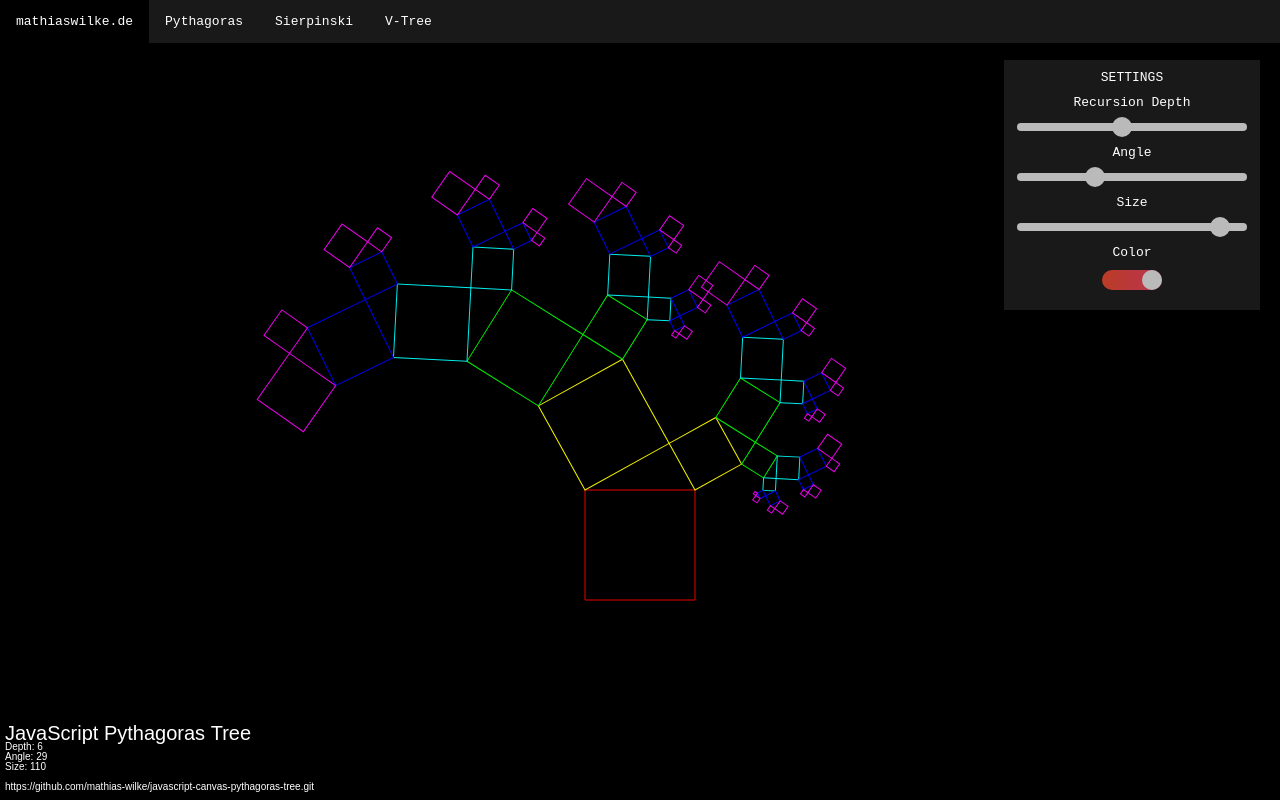
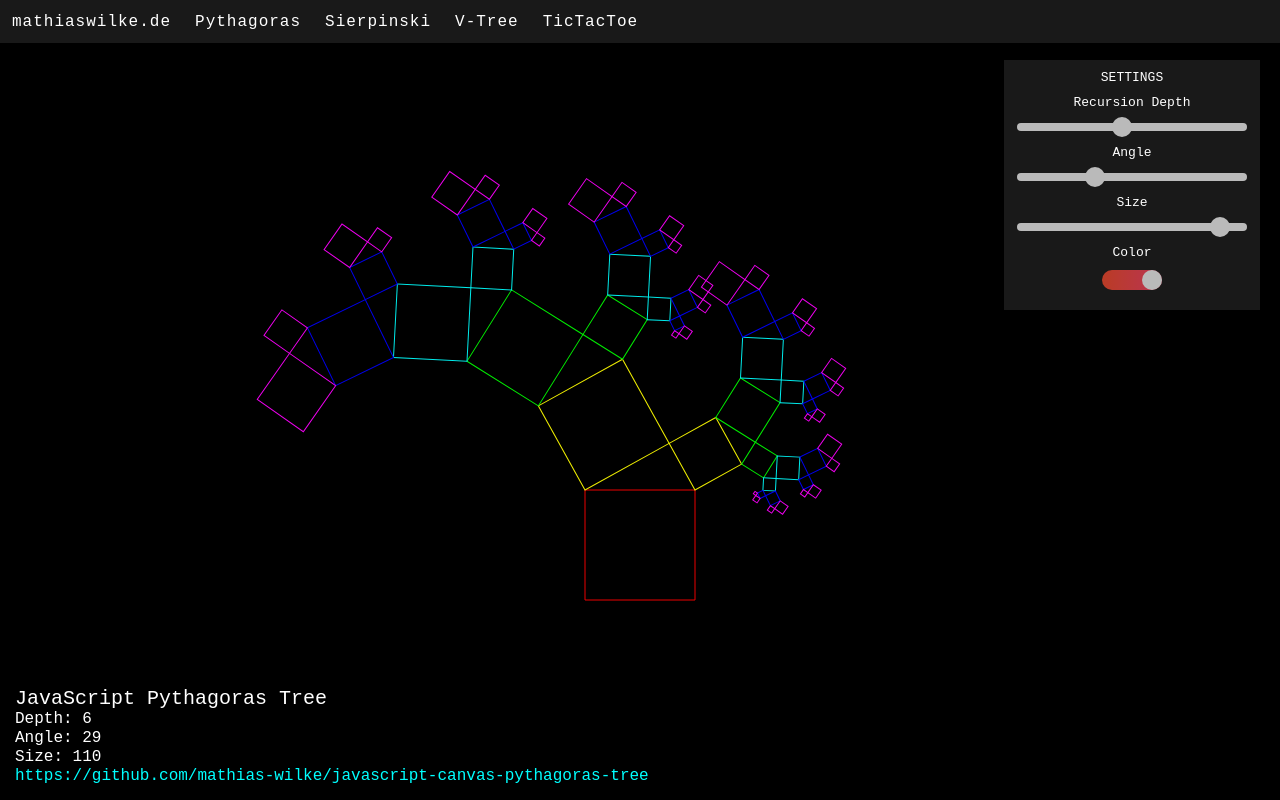
Before and after one commit to mathias-wilke/javascript-canvas-pythagoras-tree, a plain HTML site: page index.html in a window 1280 px wide. Drawn offline with Linux system fonts and the light colour scheme.

Commit message:
Design-Anpassungen für Textposition und Abstände im Canvas-Bereich

```diff
--- a/css/canvas-fun.css
+++ b/css/canvas-fun.css
@@ -5,41 +5,54 @@
     padding:0;
 }
 
-#menue{
+#menue {
     height: 43px;
-    z-index: 2;
+    z-index: 200;
     background-color: rgba(51, 51, 51, 0);
     position: absolute;
-    width: 100%;
+    top: 0;
+    left: 0;
+    width: 100vw;
     transition: 0.3s;
+    padding: 0;
+    margin: 0;
+    border-bottom: none;
 }
 
-#menue:hover{
+#menue:hover {
     background-color: rgba(51, 51, 51, 0.5);
 }
 
-ul {
-    list-style-type: none;
+#menue ul {
+    list-style: none;
     margin: 0;
-    padding: 0;
-    overflow: hidden;
+    padding: 0 0 0 12px;
+    display: flex;
+    gap: 24px;
+    align-items: center;
+    height: 100%;
 }
 
-li {
-    float: left;
+#menue ul li {
+    display: flex;
+    align-items: center;
+    height: 43px;
 }
 
-li a {
-    display: block;
-    color: white;
-    text-align: center;
-    padding: 14px 16px;
-    text-decoration: none;
-    transition: 0.3s;
+#menue ul li:hover {
+    background-color: #000;
 }
 
-li a:hover {
-    background-color: rgba(0, 0, 0, 1);
+#menue ul li a {
+    color: #fff;
+    text-decoration: none;
+    font-family: monospace;
+    font-size: 16px;
+    letter-spacing: 1px;
+}
+
+#menue ul li a:hover {
+    color: #00dede;
 }
 
 canvas{
--- a/index.html
+++ b/index.html
@@ -12,6 +12,7 @@
                 <li><a href="https://www.mathiaswilke.de/pythagoras">Pythagoras</a></li>
                 <li><a href="https://www.mathiaswilke.de/sierpinski">Sierpinski</a></li>
                 <li><a href="https://www.mathiaswilke.de">V-Tree</a></li>
+                <li><a href="https://www.mathiaswilke.de/tictactoe">TicTacToe</a></li>
             </ul>
         </div>
         <canvas id="screen" width="800px" height="450px"></canvas>
--- a/js/canvas-fun.js
+++ b/js/canvas-fun.js
@@ -1,4 +1,3 @@
-
 var canvas = document.getElementById("screen");
 var ctx = canvas.getContext("2d");
 
@@ -13,13 +12,17 @@ var recursion = document.getElementById("recursion").value;
 //implement your drawing here.
 function draw(){
     ctx.fillStyle = "white";
-    ctx.font = "20px Arial";
-    ctx.fillText("JavaScript Pythagoras Tree", 5, canvas.height - 60);
-    ctx.font = "10px Arial";
-    ctx.fillText("Depth: " + recursion, 5, canvas.height - 50);
-    ctx.fillText("Angle: " + angle, 5, canvas.height - 40);
-    ctx.fillText("Size: " + width, 5, canvas.height - 30);
-    ctx.fillText("https://github.com/mathias-wilke/javascript-canvas-pythagoras-tree.git", 5, canvas.height - 10);
+    ctx.font = "20px monospace";
+    let baseY = canvas.height - 96;
+    let lineHeight = 19;
+    ctx.fillText("JavaScript Pythagoras Tree", 15, baseY);
+    ctx.font = "16px monospace";
+    ctx.fillText("Depth: " + recursion, 15, baseY + lineHeight);
+    ctx.fillText("Angle: " + angle, 15, baseY + 2 * lineHeight);
+    ctx.fillText("Size: " + width, 15, baseY + 3 * lineHeight);
+    ctx.fillStyle = "#00ffff";
+    ctx.fillText("https://github.com/mathias-wilke/javascript-canvas-pythagoras-tree", 15, baseY + 4 * lineHeight);
+    ctx.fillStyle = "white";
     ctx.translate((canvas.width / 2) - width / 2, (canvas.height / 2) + 200);
     drawTree(recursion, width, angle);
 
```
